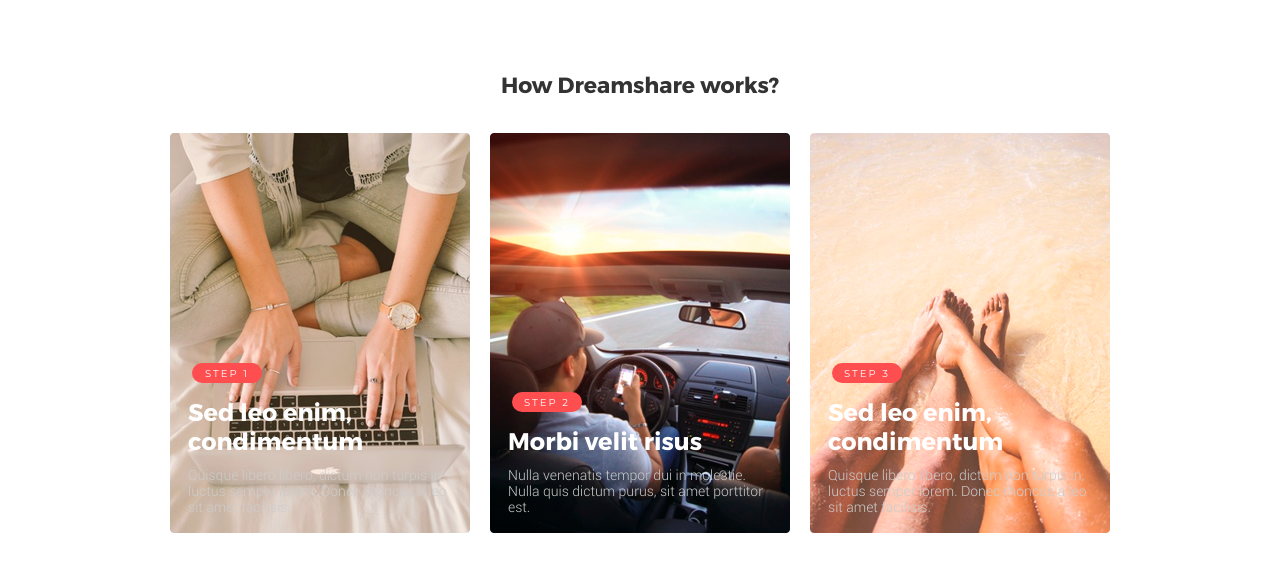
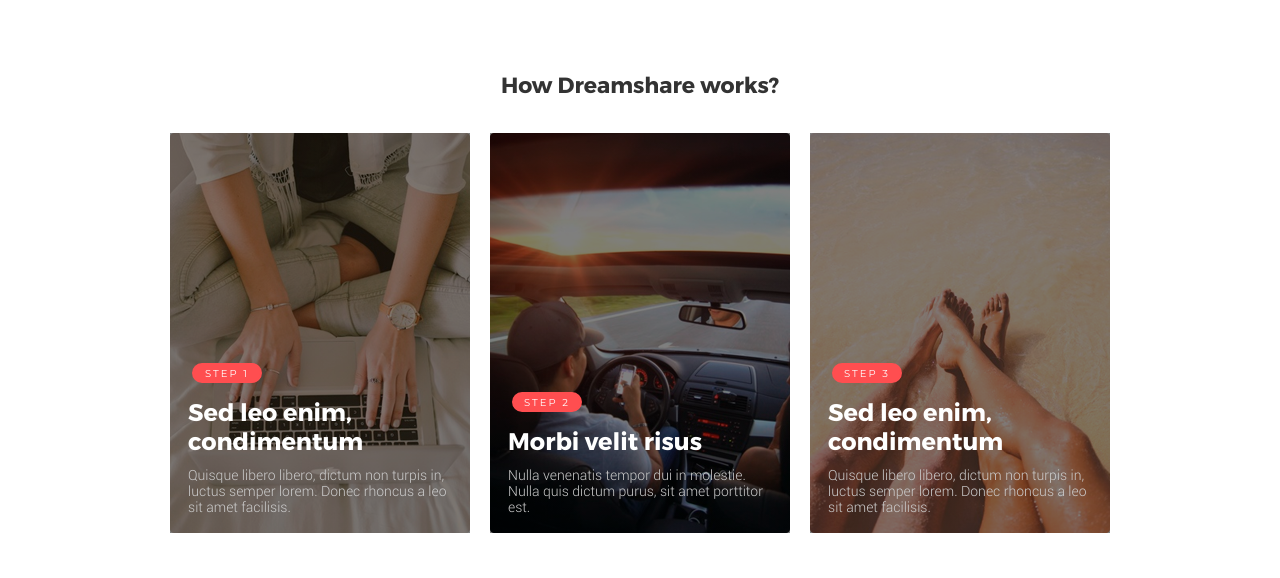
Before and after one commit to plyolik/g-digital-bem, a plain HTML site: page src/index.html in a window 1280 px wide. Shown: the part 722-1300 px from the top of the page. Drawn offline with Linux system fonts and the light colour scheme.

Commit message:
finish base view

```diff
--- a/src/style.css
+++ b/src/style.css
@@ -20,6 +20,7 @@
 
 .body {
     margin: 0;
+    cursor: default;
 }
 
 .header, .main, .footer {
@@ -40,6 +41,7 @@
     height: 700px;
     width: 100%;
     background-image: url(../assets/img/header-bg.png);
+    background: linear-gradient( rgba(0, 0, 0, 0.5), rgba(0, 0, 0, 0.5) ), url(../assets/img/header-bg.png);
 }
 
 .header__wrapper {
@@ -119,6 +121,7 @@
     font-weight: bold;
     font-size: 14px;
     font-family: "Montserrat";
+    cursor: pointer;
 
 }
 
@@ -194,14 +197,21 @@
 
 .step1 {
     background-image: url(../assets/img/Rectangle\ 4.png);
+    background: linear-gradient( rgba(0, 0, 0, 0.5), rgba(0, 0, 0, 0.5) ), url(../assets/img/Rectangle\ 4.png);
+
+
 }
 
 .step2 {
     background-image: url(../assets/img/step2.png);
+    background: linear-gradient( rgba(0, 0, 0, 0.5), rgba(0, 0, 0, 0.5) ), url(../assets/img/step2.png);
+
 }
 
 .step3 {
     background-image: url(../assets/img/step3.png);
+    background: linear-gradient( rgba(0, 0, 0, 0.5), rgba(0, 0, 0, 0.5) ), url(../assets/img/step3.png);
+
 }
 
 .step__btn {
```
